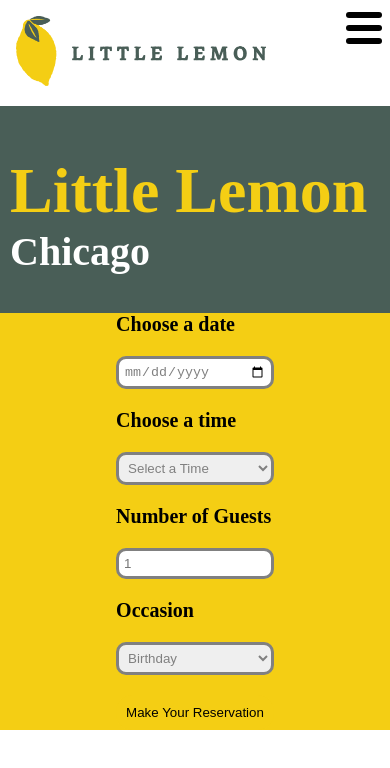
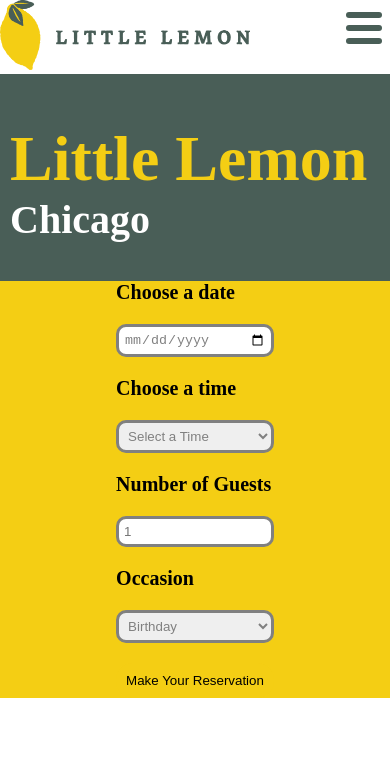
Before and after one commit to kdmatthews/littlelemonrestaurant, a React (Create React App) app: page /booking in a window 390 px wide. Shown: the top 768 px of the page. Built offline with nearby package versions, Linux system fonts and the light colour scheme.

Commit message:
Navbar Dropdown Update

```diff
--- a/src/App.css
+++ b/src/App.css
@@ -7,7 +7,6 @@
 .logo {
   height: 70px;
   width: 250px;
-  margin: 1rem;
 }
 
 /*navbar */
@@ -19,7 +18,9 @@
   position: sticky;
   top: 0;
 }
-
+nav li {
+  list-style-type: none;
+}
 nav ul{
   display: flex;
 }
@@ -55,7 +56,7 @@
 nav .menu span {
   height: 0.4rem;
   width: 100%;
-  background-color: black;
+  background-color: #495E57;
   border-radius: 0.2rem;
 
 }
@@ -91,7 +92,7 @@
   }
 
   nav ul li a {
-    margin: 0.2rem 0.5rem;
+    margin:.025rem .5rem;
   }
 }
 
@@ -153,7 +154,7 @@
   flex-wrap: wrap;
 }
 
-/* Form */
+
 
 
 .form-container{
@@ -195,7 +196,7 @@
   justify-content: center;
 }
 
-/* confirmation page */
+/*confirmation page */
 .confirmation-container{
   display: flex;
   align-items: center;
@@ -230,7 +231,3 @@
 .image-background {
   background-color:#F4CE14
 }
-
-li {
-  list-style-type: none;
-}
```
